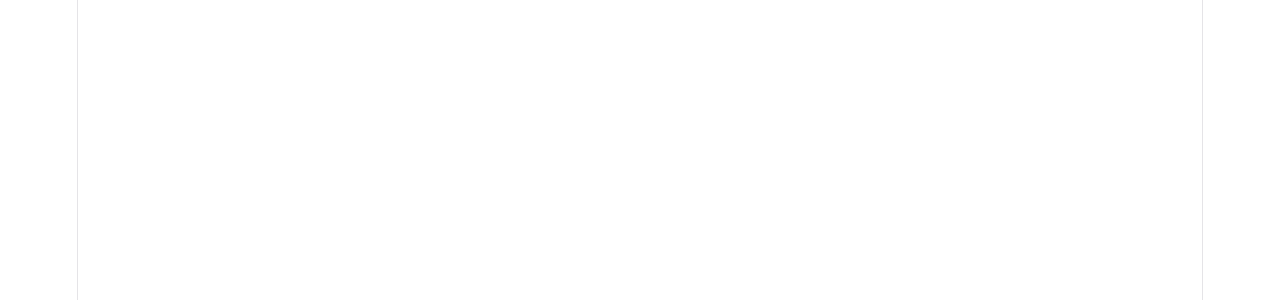
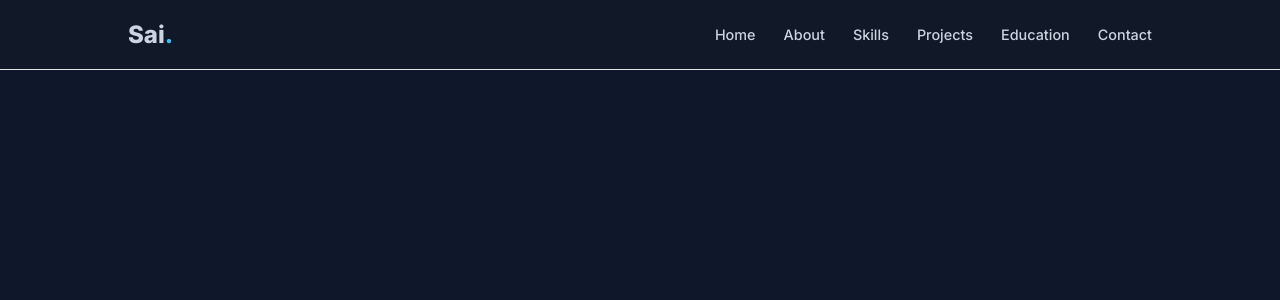
Before and after one commit to fx-subham/Portfolio, a React (Vite) app in the folder my-app/: page / in a window 1280 px wide. Shown: the top 300 px of the page. Built offline with nearby package versions, Linux system fonts and the light colour scheme.

Commit message:
Adding my navbar content and that css

```diff
--- a/my-app/src/Components/Navbar.jsx
+++ b/my-app/src/Components/Navbar.jsx
@@ -1,7 +1,28 @@
-function Navbar(){
-    return(
-        <>
+import { useState } from "react";
+function Navbar() {
+  const [menuOpen, setMenuOpen] = useState(false);
 
-        </>
-    )
-}export default Navbar;
+  return (
+    <>
+      <nav className="navbar">
+        <a href="#home" className="logo">
+          Sai<span>.</span>
+        </a>
+
+        <button className="menu-btn" onClick={() => setMenuOpen(!menuOpen)}>
+          ☰
+        </button>
+
+        <div className={`nav-links ${menuOpen ? "active" : ""}`}>
+          <a href="#home">Home</a>
+          <a href="#about">About</a>
+          <a href="#skills">Skills</a>
+          <a href="#projects">Projects</a>
+          <a href="#education">Education</a>
+          <a href="#contact">Contact</a>
+        </div>
+      </nav>
+    </>
+  );
+}
+export default Navbar;
--- a/my-app/src/index.css
+++ b/my-app/src/index.css
@@ -1,111 +1,91 @@
+@import url("https://fonts.googleapis.com/css2?family=Inter:wght@400;500;600;700;800&display=swap");
 :root {
-  --text: #6b6375;
-  --text-h: #08060d;
-  --bg: #fff;
-  --border: #e5e4e7;
-  --code-bg: #f4f3ec;
-  --accent: #aa3bff;
-  --accent-bg: rgba(170, 59, 255, 0.1);
-  --accent-border: rgba(170, 59, 255, 0.5);
-  --social-bg: rgba(244, 243, 236, 0.5);
-  --shadow:
-    rgba(0, 0, 0, 0.1) 0 10px 15px -3px, rgba(0, 0, 0, 0.05) 0 4px 6px -2px;
-
-  --sans: system-ui, 'Segoe UI', Roboto, sans-serif;
-  --heading: system-ui, 'Segoe UI', Roboto, sans-serif;
-  --mono: ui-monospace, Consolas, monospace;
-
-  font: 18px/145% var(--sans);
-  letter-spacing: 0.18px;
-  color-scheme: light dark;
-  color: var(--text);
-  background: var(--bg);
-  font-synthesis: none;
-  text-rendering: optimizeLegibility;
-  -webkit-font-smoothing: antialiased;
-  -moz-osx-font-smoothing: grayscale;
-
-  @media (max-width: 1024px) {
-    font-size: 16px;
-  }
+  font-family: "Inter", sans-serif;
+  color: #1f2937;
+  background: #0F172A;
+  scroll-behavior: smooth;
 }
 
-@media (prefers-color-scheme: dark) {
-  :root {
-    --text: #9ca3af;
-    --text-h: #f3f4f6;
-    --bg: #16171d;
-    --border: #2e303a;
-    --code-bg: #1f2028;
-    --accent: #c084fc;
-    --accent-bg: rgba(192, 132, 252, 0.15);
-    --accent-border: rgba(192, 132, 252, 0.5);
-    --social-bg: rgba(47, 48, 58, 0.5);
-    --shadow:
-      rgba(0, 0, 0, 0.4) 0 10px 15px -3px, rgba(0, 0, 0, 0.25) 0 4px 6px -2px;
-  }
-
-  #social .button-icon {
-    filter: invert(1) brightness(2);
-  }
+* {
+  margin: 0;
+  padding: 0;
+  box-sizing: border-box;
 }
 
 body {
-  margin: 0;
+  background: #31696f;
+  color: #1f2937;
 }
 
-#root {
-  width: 1126px;
-  max-width: 100%;
-  margin: 0 auto;
-  text-align: center;
-  border-inline: 1px solid var(--border);
-  min-height: 100svh;
-  display: flex;
-  flex-direction: column;
-  box-sizing: border-box;
+a {
+  text-decoration: none;
+  color: inherit;
 }
 
-h1,
-h2 {
-  font-family: var(--heading);
-  font-weight: 500;
-  color: var(--text-h);
+.section {
+  padding: 100px 10%;
 }
 
-h1 {
-  font-size: 56px;
-  letter-spacing: -1.68px;
-  margin: 32px 0;
-  @media (max-width: 1024px) {
-    font-size: 36px;
-    margin: 20px 0;
-  }
-}
-h2 {
-  font-size: 24px;
-  line-height: 118%;
-  letter-spacing: -0.24px;
-  margin: 0 0 8px;
-  @media (max-width: 1024px) {
-    font-size: 20px;
-  }
-}
-p {
-  margin: 0;
+.section-title {
+  text-align: center;
+  margin-bottom: 60px;
 }
 
-code,
-.counter {
-  font-family: var(--mono);
-  display: inline-flex;
-  border-radius: 4px;
-  color: var(--text-h);
+.section-title p {
+  color: #F8FAFC;
+  font-size: 0.8rem;
+  font-weight: 700;
+  letter-spacing: 2px;
+  margin-bottom: 10px;
 }
 
-code {
-  font-size: 15px;
-  line-height: 135%;
-  padding: 4px 8px;
-  background: var(--code-bg);
+.section-title h2 {
+  font-size: 2.5rem;
 }
+
+
+/* Navbar */
+.navbar {
+  color:  #CBD5E1;
+  position: fixed;
+  top: 0;
+  width: 100%;
+  padding: 20px 10%;
+  display: flex;
+  justify-content: space-between;
+  align-items: center;
+  background: #111827;
+  backdrop-filter: blur(10px);
+  z-index: 1000;
+  border-bottom: 1px solid #e5e7eb;
+}
+
+.logo {
+  font-size: 1.5rem;
+  font-weight: 800;
+}
+
+.logo span {
+  color: #38BDF8;
+}
+
+.nav-links {
+  display: flex;
+  gap: 28px;
+}
+
+.nav-links a {
+  font-size: 0.9rem;
+  font-weight: 500;
+}
+
+.nav-links a:hover {
+  color: #38BDF8;
+}
+.menu-btn {
+  display: none;
+  border: none;
+  background: none;
+  font-size: 1.5rem;
+  cursor: pointer;
+}
```
